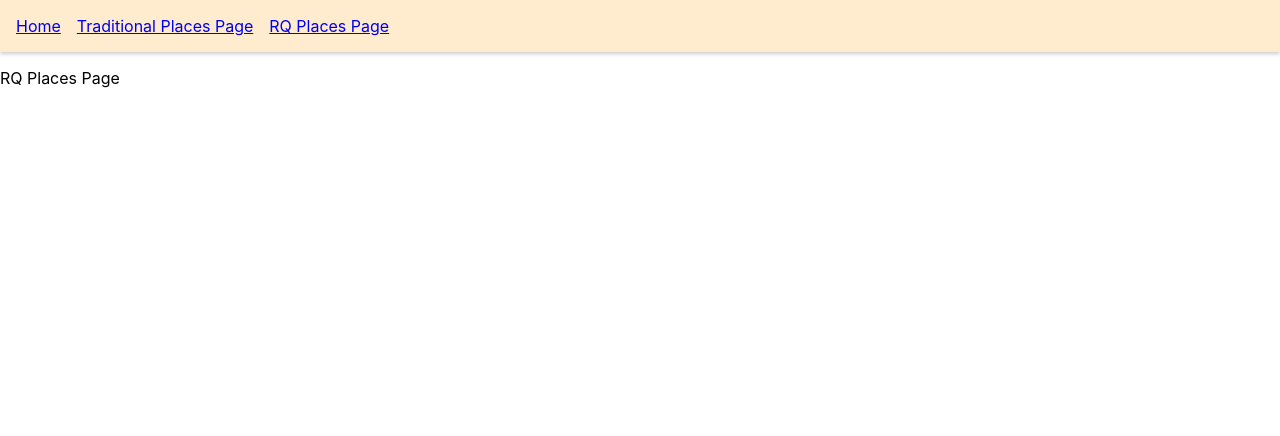
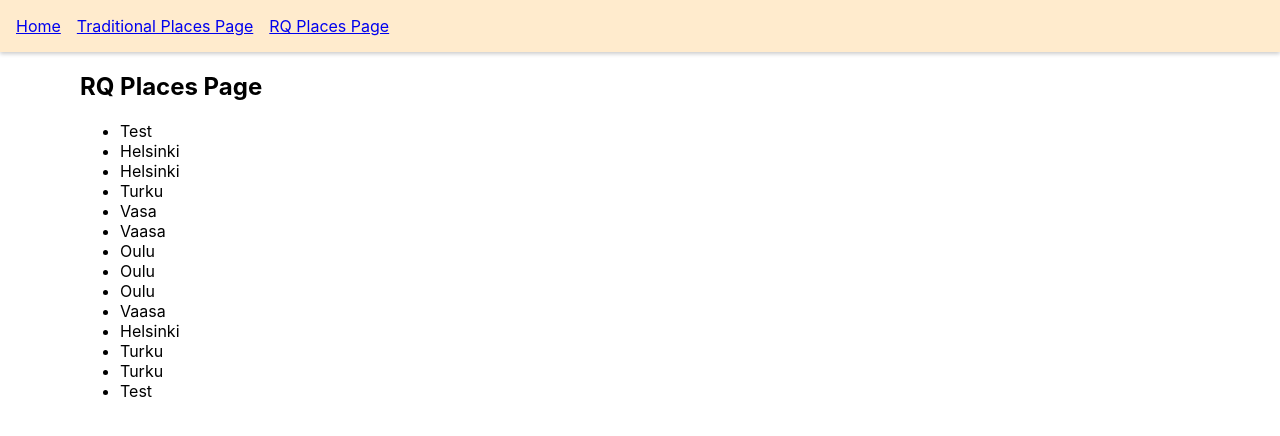
Before and after one commit to francmarin98/react-query-serie, a React (Vite) app: page /rq-places-page in a window 1280 px wide. Shown: the top 436 px of the page. Built offline with nearby package versions, Linux system fonts and the light colour scheme; data requests are answered from the project's data file.

Commit message:
Fetching Data with useQuery

```diff
--- a/package.json
+++ b/package.json
@@ -12,6 +12,7 @@
     "json-server": "^0.17.0",
     "react": "^17.0.2",
     "react-dom": "^17.0.2",
+    "react-query": "^3.34.12",
     "react-router-dom": "5.3.0"
   },
   "devDependencies": {
--- a/src/main.jsx
+++ b/src/main.jsx
@@ -2,10 +2,15 @@ import React from 'react'
 import ReactDOM from 'react-dom'
 import './index.css'
 import App from './App'
+import {QueryClient, QueryClientProvider} from "react-query";
+
+const queryClient = new QueryClient();
 
 ReactDOM.render(
-  <React.StrictMode>
-    <App />
-  </React.StrictMode>,
-  document.getElementById('root')
+    <React.StrictMode>
+        <QueryClientProvider client={queryClient}>
+            <App/>
+        </QueryClientProvider>
+    </React.StrictMode>,
+    document.getElementById('root')
 )
--- a/src/pages/PlacesPage.jsx
+++ b/src/pages/PlacesPage.jsx
@@ -19,9 +19,11 @@ export const PlacesPage = () => {
     return (
         <div className="container">
             <h2>Places Page</h2>
-            {data.map(place => {
-                return <div>{place.city}</div>
-            })}
+            <ul>
+                {data.map(place => {
+                    return <li key={place.id}>{place.city}</li>
+                })}
+            </ul>
         </div>
     )
 
--- a/src/pages/RQPlacesPage.jsx
+++ b/src/pages/RQPlacesPage.jsx
@@ -1,7 +1,25 @@
+import {useQuery} from "react-query";
+import axios from "axios";
+
+const fetchPlaces = () => axios.get('http://localhost:4000/places');
+
 export const RQPlacesPage = () => {
+
+    const {isLoading, data} = useQuery('places-query', fetchPlaces);
+
+    if (isLoading) {
+        return <h2>Loading...</h2>
+    }
+
     return (
-        <div>
-            RQ Places Page
+        <div className="container">
+            <h2>RQ Places Page</h2>
+            <ul>
+                {data?.data.map(place => {
+                    return <li key={place.id}>{place.city}</li>
+                })}
+            </ul>
         </div>
-    );
+    )
+
 };
```
Also changed, not shown: 1 other file (tests, documents, lock files or other folders).
